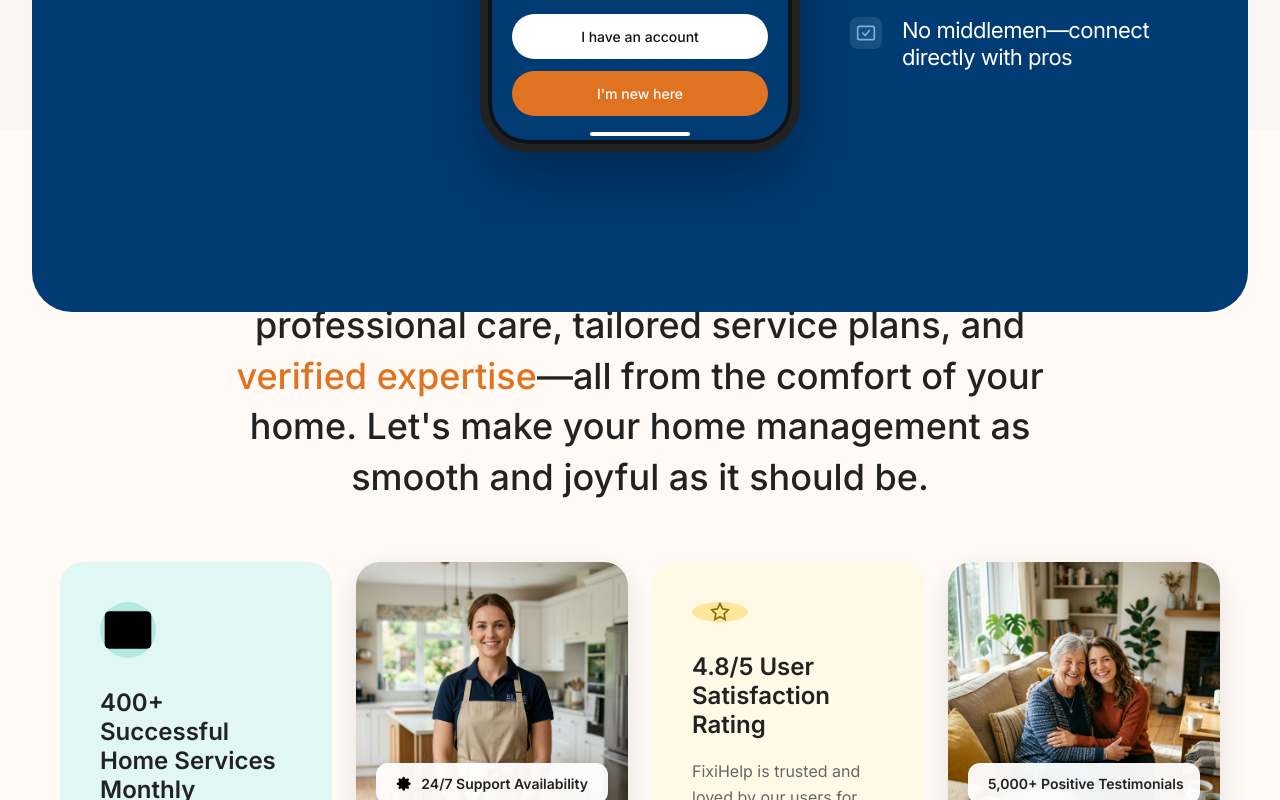
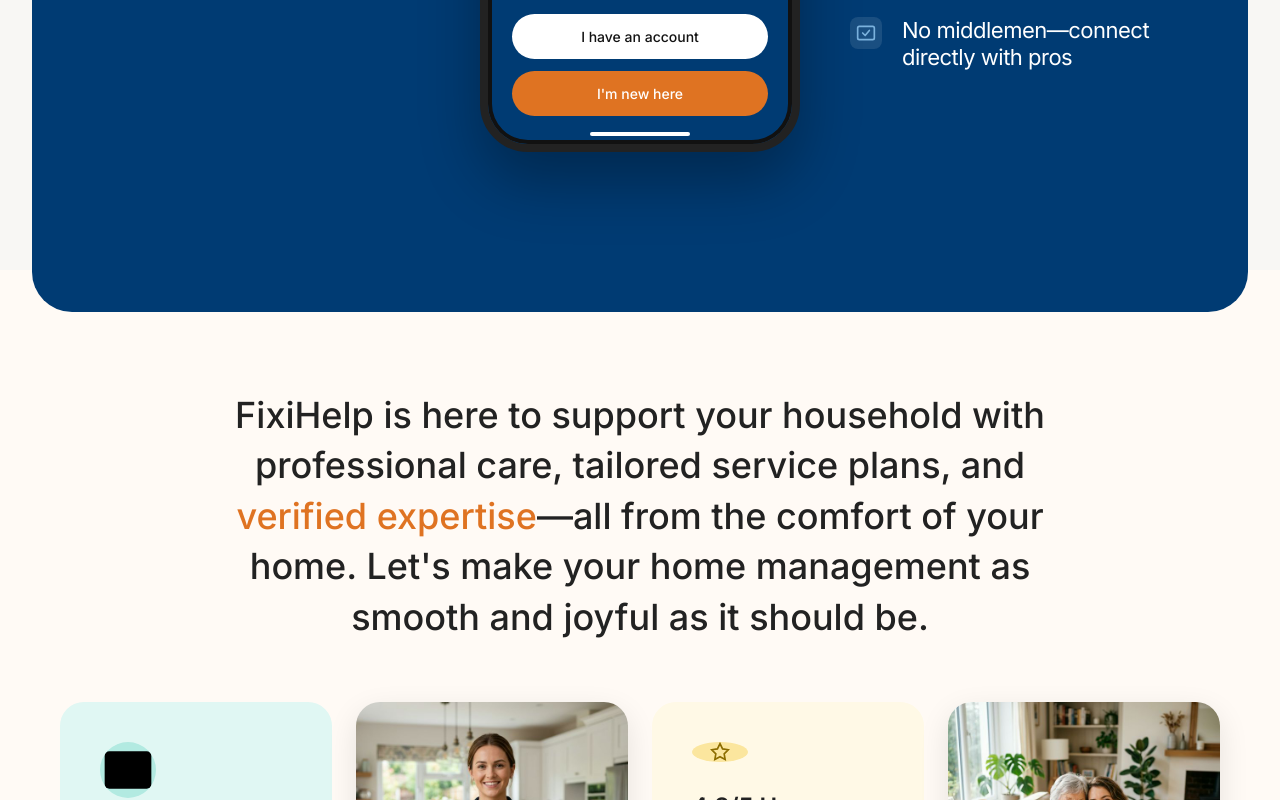
Before and after one commit to viratco/fixihelp, a React (Vite) app: page / in a window 1280 px wide. Shown: the part 1060-1860 px from the top of the page. Built offline with nearby package versions, Linux system fonts and the light colour scheme.

Commit message:
Further increase top margin for info section to clear overlap

```diff
--- a/src/index.css
+++ b/src/index.css
@@ -419,8 +419,8 @@
 
 /* Info Section Styles */
 .info-section {
-  padding: 120px 60px; /* Increased top/bottom padding */
-  margin-top: 60px; /* Space from the overlapping blue box */
+  padding: 120px 60px;
+  margin-top: 200px; /* Increased to ensure zero overlap with hero */
   background-color: #fffaf5; /* Very light cream background */
   text-align: center;
   position: relative;
```
